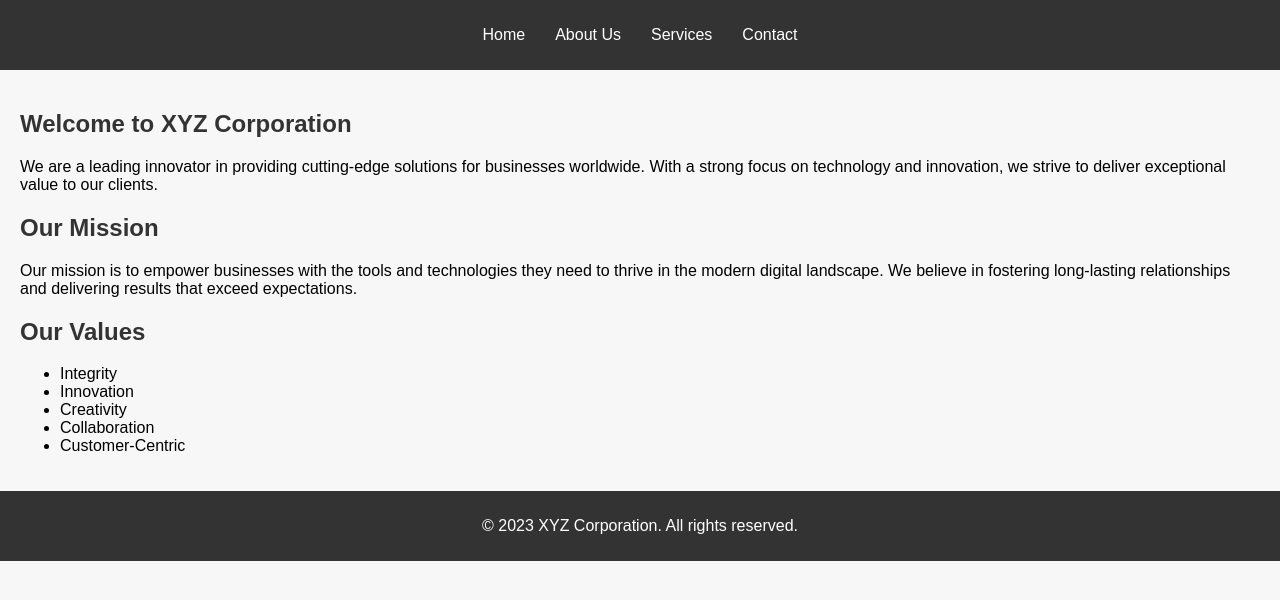
After one commit to rsaketh002/careers-website, a Flask app: page /about in a window 1280 px wide. The commit adds this page. Shown: the top 600 px of the page. Run offline with Flask 3, Linux system fonts and the light colour scheme.

Commit message:
added few functionality pages

```diff
--- a/app.py
+++ b/app.py
@@ -33,5 +33,15 @@ def list_jobs():
   return jsonify(JOBS)
 
 
+@app.route('/about')
+def about():
+  return render_template('about.html')
+
+
+@app.route('/home')
+def page():
+  return render_template('page.html')
+
+
 if (__name__ == "__main__"):
   app.run(host='0.0.0.0', debug=True)
--- /dev/null
+++ b/templates/about.html
@@ -0,0 +1,92 @@
+<!DOCTYPE html>
+<html lang="en">
+<head>
+    <meta charset="UTF-8">
+    <meta name="viewport" content="width=device-width, initial-scale=1.0">
+    <title>About Our Company</title>
+    <style>
+        /* Reset some default styles and set a background color */
+        body {
+            margin: 0;
+            padding: 0;
+            font-family: Arial, sans-serif;
+            background-color: #f7f7f7;
+        }
+
+        /* Style the header and navigation */
+        header {
+            background-color: #333;
+            color: #fff;
+            padding: 10px 0;
+        }
+
+        nav ul {
+            list-style: none;
+            display: flex;
+            justify-content: center;
+            padding: 0;
+        }
+
+        nav li {
+            margin: 0 15px;
+        }
+
+        nav a {
+            text-decoration: none;
+            color: #fff;
+        }
+
+        /* Style the main content sections */
+        main {
+            padding: 20px;
+        }
+
+        h1, h2 {
+            color: #333;
+        }
+
+        /* Style the footer */
+        footer {
+            text-align: center;
+            padding: 10px 0;
+            background-color: #333;
+            color: #fff;
+        }
+    </style>
+</head>
+<body>
+    <header>
+        <nav>
+            <ul>
+                <li><a href="">Home</a></li>
+                <li><a href="about.html">About Us</a></li>
+                <li><a href="services.html">Services</a></li>
+                <li><a href="contact.html">Contact</a></li>
+            </ul>
+        </nav>
+    </header>
+    <main>
+        <section id="company-info">
+            <h1>Welcome to XYZ Corporation</h1>
+            <p>We are a leading innovator in providing cutting-edge solutions for businesses worldwide. With a strong focus on technology and innovation, we strive to deliver exceptional value to our clients.</p>
+        </section>
+        <section id="mission">
+            <h2>Our Mission</h2>
+            <p>Our mission is to empower businesses with the tools and technologies they need to thrive in the modern digital landscape. We believe in fostering long-lasting relationships and delivering results that exceed expectations.</p>
+        </section>
+        <section id="values">
+            <h2>Our Values</h2>
+            <ul>
+                <li>Integrity</li>
+                <li>Innovation</li>
+                <li>Creativity</li>
+                <li>Collaboration</li>
+                <li>Customer-Centric</li>
+            </ul>
+        </section>
+    </main>
+    <footer>
+        <p>&copy; 2023 XYZ Corporation. All rights reserved.</p>
+    </footer>
+</body>
+</html>
--- a/templates/footer.html
+++ b/templates/footer.html
@@ -1,11 +1,11 @@
 <div class="container">
   <footer class="py-3 my-4">
     <ul class="nav justify-content-center border-bottom pb-3 mb-3">
-      <li class="nav-item"><a  target="_blank" href="https://www.jovian.ai" class="nav-link px-2 text-muted">Home</a></li>
+      <li class="nav-item"><a  target="_blank" href="home" class="nav-link px-2 text-muted">Home</a></li>
       <li class="nav-item"><a  target="_blank" href="https://jovian.ai/learn" class="nav-link px-2 text-muted">Courses</a></li>
 
       <li class="nav-item"><a target="_blank" href="https://jovian.ai/events" class="nav-link px-2 text-muted">Events</a></li>
-      <li class="nav-item"><a  target="_blank" href="https://jovian.ai/about" class="nav-link px-2 text-muted">About</a></li>
+      <li class="nav-item"><a  target="_blank" href="about" class="nav-link px-2 text-muted">About</a></li>
     </ul>
     <p class="text-center text-muted">&copy; 2023 Saketh, Inc</p>
   </footer>
```
Also changed, not shown: templates/page.html (added, +109 -0 lines).
